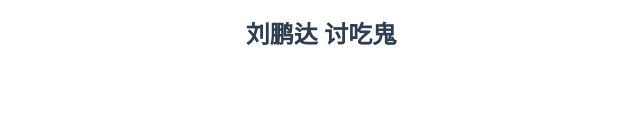
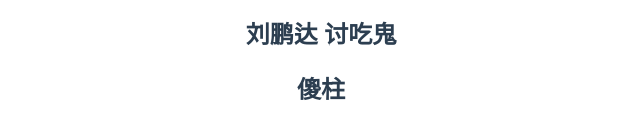
Before and after one commit to liuzhuzhu/hello-world01, a Vue app: page / in a window 1280 px wide. Shown: the part 664-797 px from the top of the page, without its empty margins (319-959 px from the left). Built offline with nearby package versions, Linux system fonts and the light colour scheme.

Commit message:
测试测试

```diff
--- a/src/App.vue
+++ b/src/App.vue
@@ -6,6 +6,7 @@
     <h2>中国加油</h2>
     <h2>武汉加油</h2>
     <h2>刘鹏达 讨吃鬼</h2>
+    <h2>傻柱</h2>
   </div>
 </template>
 
```
